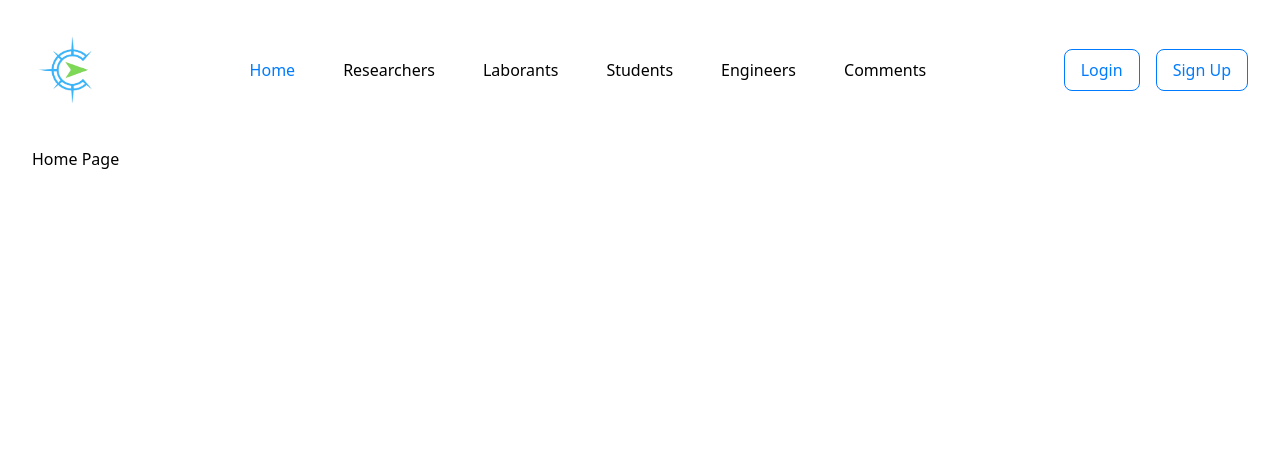
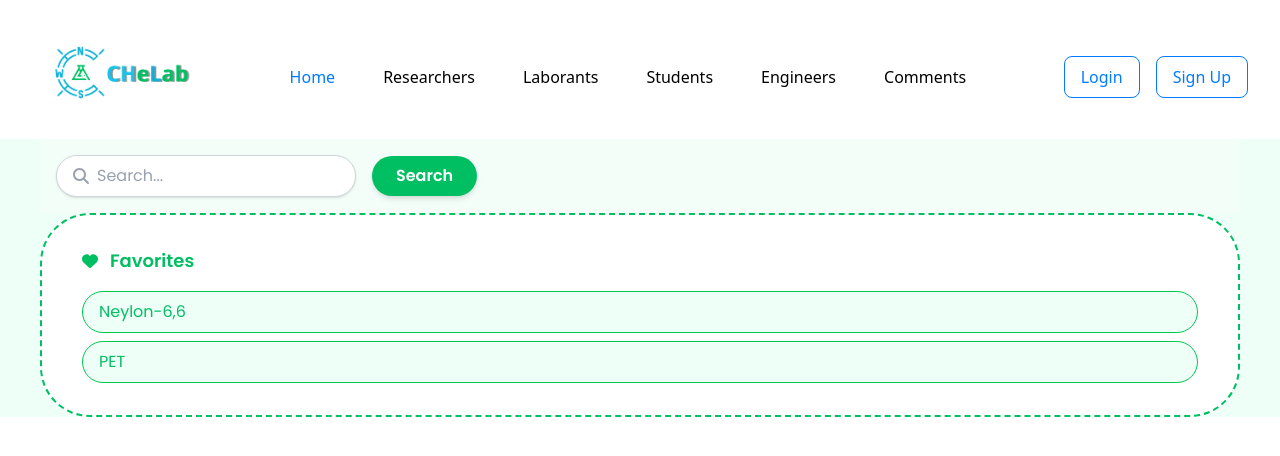
Before and after one commit to lalaholmesss/CHeLab, a React (Vite) app: page / in a window 1280 px wide. Shown: the top 456 px of the page. Built offline with nearby package versions, Linux system fonts and the light colour scheme.

Commit message:
Style Home page

```diff
--- a/src/components/Header/Header.jsx
+++ b/src/components/Header/Header.jsx
@@ -3,17 +3,17 @@ import Navbar from "./Navbar"
 
 export default function Header() {
     return(
-        <div className="max-w-[1720px] pt-7 mx-[32px] pb-9 ">
+        <div className="max-w-[1720px] pt-7 mx-[32px] pb-3 ">
             <div className="flex justify-between items-center">
-                <div className="w-20">
-                    <img src="src/assets/images/CheLab-logo.png" alt="Logo" className="w-full h-auto" />
+                <div className="w-40">
+                    <img src="src/assets/images/CheLab-logo2.png" alt="Logo" className="w-full h-auto" />
                 </div>
                 <div>
                     <Navbar />
                 </div>
                 <div className="flex flex-row justify-between gap-4">
-                    <button className="text-[#007bff] border border-[#007bff] bg-transparent hover:bg-[#007bff] hover:text-white py-[8px] px-[16px] rounded-lg m-auto transition-colors duration-200 cursor-pointer" to=""><Link to="/login">Login</Link></button>
-                    <button className="text-[#007bff] border border-[#007bff] bg-transparent hover:bg-[#007bff] hover:text-white py-[8px] px-[16px] rounded-lg m-auto transition-colors duration-200 cursor-pointer" to="">Sign Up</button>
+                    <button className="text-[#007bff] border border-[#007bff] bg-transparent hover:bg-[#007bff] hover:text-white py-[8px] px-[16px] rounded-lg m-auto transition-colors duration-200 cursor-pointer"><Link to="/login">Login</Link></button>
+                    <button className="text-[#007bff] border border-[#007bff] bg-transparent hover:bg-[#007bff] hover:text-white py-[8px] px-[16px] rounded-lg m-auto transition-colors duration-200 cursor-pointer"><Link to="/signup">Sign Up</Link></button>
                 </div>
             </div>
         </div>
--- a/src/components/Home.jsx
+++ /dev/null
@@ -1,7 +0,0 @@
-export default function Home () {
-    return(
-        <div className="max-w-[1720px] mx-[32px]">
-            <h1>Home Page</h1>
-        </div>
-    )
-}
--- /dev/null
+++ b/src/components/Home/Home.jsx
@@ -0,0 +1,36 @@
+import { FontAwesomeIcon } from '@fortawesome/react-fontawesome'
+import { faMagnifyingGlass, faHeart} from '@fortawesome/free-solid-svg-icons'
+
+export default function Home () {
+    return(
+        <div className="max-w-[1720px] bg-[#EEFFF7] px-[40px] flex flex-col font-[Poppins]">
+            <div className="flex items-center space-x-4 bg-[#f3fef9] p-4">
+                <div className="flex items-center border border-gray-300 rounded-full px-4 py-2 w-[300px] shadow-sm bg-white">
+                    <FontAwesomeIcon icon={faMagnifyingGlass} className="text-gray-400 mr-2" />
+                    <input
+                    type="text"
+                    placeholder="Search..."
+                    className="w-full outline-none bg-transparent placeholder-gray-400"
+                    />
+                </div>
+                <button className="cursor-pointer bg-[#00BF63] text-white font-semibold px-6 py-2 rounded-full shadow-md hover:bg-green-600 transition">
+                    Search
+                </button>
+            </div>
+            <div className="border-2 border-dashed border-[#00BF63] rounded-[50px] px-[40px] py-[32px] bg-white inline-block">
+                <div className="flex items-center mb-4 gap-[12px]">
+                    <FontAwesomeIcon icon={faHeart} className="text-[#00BF63]"/>
+                    <h2 className="text-[#00BF63] font-semibold text-lg">Favorites</h2>
+                </div>
+                <div className="space-y-2">
+                    <button className="w-full border border-green-500 rounded-[50px] px-4 py-2 text-[#00BF63] text-left bg-[#EEFFF7] hover:bg-green-100">
+                    Neylon-6,6
+                    </button>
+                    <button className="w-full border border-green-500 rounded-[50px] px-4 py-2 text-[#00BF63] text-left bg-[#EEFFF7] hover:bg-green-100">
+                    PET
+                    </button>
+                </div>
+            </div>
+        </div>
+    )
+}
--- a/src/pages/HomePg.jsx
+++ b/src/pages/HomePg.jsx
@@ -1,4 +1,4 @@
-import Home from "../components/Home"
+import Home from "../components/Home/Home"
 
 export default function HomePg () {
     return(
--- a/src/pages/LoginPg.jsx
+++ b/src/pages/LoginPg.jsx
@@ -1,7 +1,11 @@
 import { Link } from 'react-router-dom';
+import { FontAwesomeIcon } from '@fortawesome/react-fontawesome';
+import { faLeftLong } from '@fortawesome/free-solid-svg-icons'
 
 export default function LoginPg() {
     return(
+        <div>
+            <Link to="/"><FontAwesomeIcon icon={faLeftLong} className="absolute left-[24px] top-[12px] text-[24px] cursor-pointer"/></Link>
             <div className="grid grid-cols-2 h-screen font-[Poppins]">
                 <div className="flex flex-col items-center justify-center">
                     <div className="mb-[100px]">
@@ -42,5 +46,6 @@ export default function LoginPg() {
                     <div className="flex align-center justify-center"><img src="src/assets/images/CheLab-logo2.png" alt="Logo" className="max-h-[80%]" /></div>
                 </div>
             </div>
+        </div>
     )
 }
--- a/src/pages/SignUp.jsx
+++ b/src/pages/SignUp.jsx
@@ -1,7 +1,11 @@
 import { Link } from 'react-router-dom';
+import { FontAwesomeIcon } from '@fortawesome/react-fontawesome';
+import { faLeftLong } from '@fortawesome/free-solid-svg-icons'
 
 export default function LoginPg() {
     return(
+        <div>
+            <Link to="/"><FontAwesomeIcon icon={faLeftLong} className="absolute left-[24px] top-[12px] text-[24px] cursor-pointer"/></Link>
             <div className="grid grid-cols-2 h-screen font-[Poppins]">
                 <div className="flex flex-col items-center justify-center">
                     <div className="mb-[48px]">
@@ -21,7 +25,7 @@ export default function LoginPg() {
                         <input type="password" name="password" minlength="8" className="w-full px-4 py-[12px] rounded-[20px] border border-gray-300 focus:outline-none placeholder-gray-400 text-base"/>
                     </div>
 
-                <button className="bg-[#00BF63] text-white text-xl px-[140px] py-[10px] cursor-pointer rounded-[20px]">Login</button>
+                    <button className="bg-[#00BF63] text-white text-xl px-[140px] py-[10px] cursor-pointer rounded-[20px]">Sign Up</button>
 
                     <div className="flex my-[24px]">
                         <span className="px-2 text-gray-400 text-sm">Or</span>
@@ -44,5 +48,6 @@ export default function LoginPg() {
                     <div className="flex align-center justify-center"><img src="src/assets/images/CheLab-logo2.png" alt="Logo" className="max-h-[80%]" /></div>
                 </div>
             </div>
+        </div>
     )
 }
```
Lines whose indentation alone changed are shown as unchanged.
